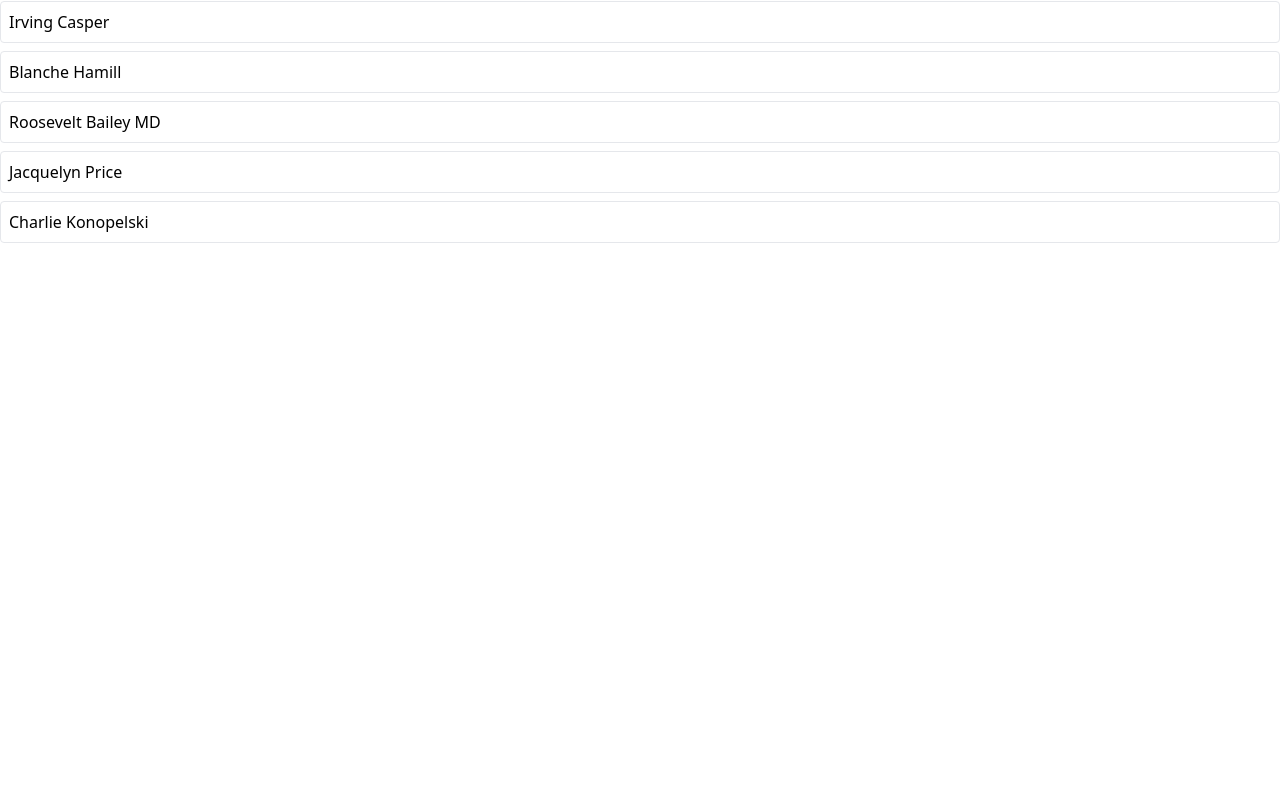
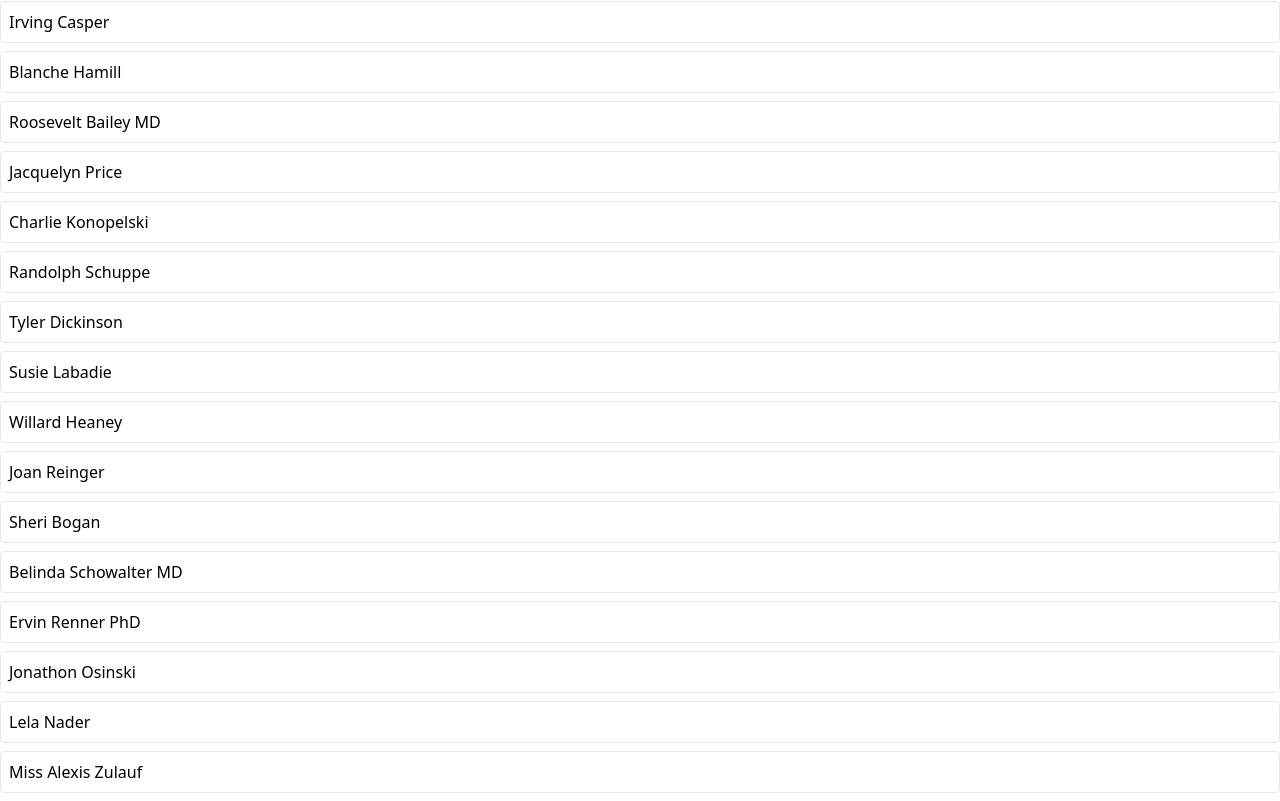
Before and after one commit to Leeyanhawrt/media, a React (Create React App) app: page / in a window 1280 px wide. Shown: the part 267-1068 px from the top of the page. Before the commit the page ends 800 px from the top, so only its background shows below. Built offline with nearby package versions, Linux system fonts and the light colour scheme; data requests are answered from the project's data file.

Commit message:
Move error and loading into component

```diff
--- a/db.json
+++ b/db.json
@@ -35,6 +35,50 @@
     {
       "name": "Charlie Konopelski",
       "id": 9
+    },
+    {
+      "name": "Randolph Schuppe",
+      "id": 10
+    },
+    {
+      "name": "Tyler Dickinson",
+      "id": 11
+    },
+    {
+      "name": "Susie Labadie",
+      "id": 12
+    },
+    {
+      "name": "Willard Heaney",
+      "id": 13
+    },
+    {
+      "name": "Joan Reinger",
+      "id": 14
+    },
+    {
+      "name": "Sheri Bogan",
+      "id": 15
+    },
+    {
+      "name": "Belinda Schowalter MD",
+      "id": 16
+    },
+    {
+      "name": "Ervin Renner PhD",
+      "id": 17
+    },
+    {
+      "name": "Jonathon Osinski",
+      "id": 18
+    },
+    {
+      "name": "Lela Nader",
+      "id": 19
+    },
+    {
+      "name": "Miss Alexis Zulauf",
+      "id": 20
     }
   ],
   "albums": [],
--- a/src/components/UsersList.js
+++ b/src/components/UsersList.js
@@ -1,29 +1,43 @@
-import { useEffect } from "react";
+import { useEffect, useState } from "react";
 import { useDispatch, useSelector } from "react-redux";
 import { fetchUsers, addUser } from "../store";
 import Skeleton from "./Skeleton";
 import Button from './Button'
 
 function UsersList() {
+  const [isLoadingUsers, setIsLoadingUsers] = useState(false);
+  const [loadingUsersError, setLoadingUsersError] = useState(null);
+  const [isCreatingUser, setIsCreatingUser] = useState(false);
+  const [creatingUserError, setCreatingUserError] = useState(null);
+
   const dispatch = useDispatch();
 
-  const { isLoading, error, usersList } = useSelector((state) => {
+  const { usersList } = useSelector((state) => {
     return state.users;
   })
 
   useEffect(() => {
-    dispatch(fetchUsers());
+    setIsLoadingUsers(true);
+    dispatch(fetchUsers())
+      .unwrap()
+      .catch((err) => setLoadingUsersError(err))
+      .finally(() => setIsLoadingUsers(false));
   }, [dispatch]);
 
   const handleUserAdd = () => {
+    setIsCreatingUser(true);
     dispatch(addUser())
+      .unwrap()
+      .catch((err) => setCreatingUserError(err))
+      .finally(() => setIsCreatingUser(false));
+
   }
 
-  if (isLoading) {
+  if (isLoadingUsers) {
     return <Skeleton times={6} className={"h-10 w-full"} />
   }
 
-  if (error) {
+  if (loadingUsersError) {
     return <div>Error fetching data...</div>
   }
 
@@ -38,12 +52,15 @@ function UsersList() {
   return <div>
     <div className="flex flex-row justify-between m-3">
       <h1 className="m-2 text-xl">Users</h1>
-      <Button onClick={handleUserAdd}>
-        + Add User
-      </Button>
+      {
+        isCreatingUser ? "Creating User..." :
+          < Button onClick={handleUserAdd}>
+            + Add User
+          </Button>
+      }
     </div>
     {renderedUsers}
-  </div>
+  </div >
 }
 
 export default UsersList;
```
